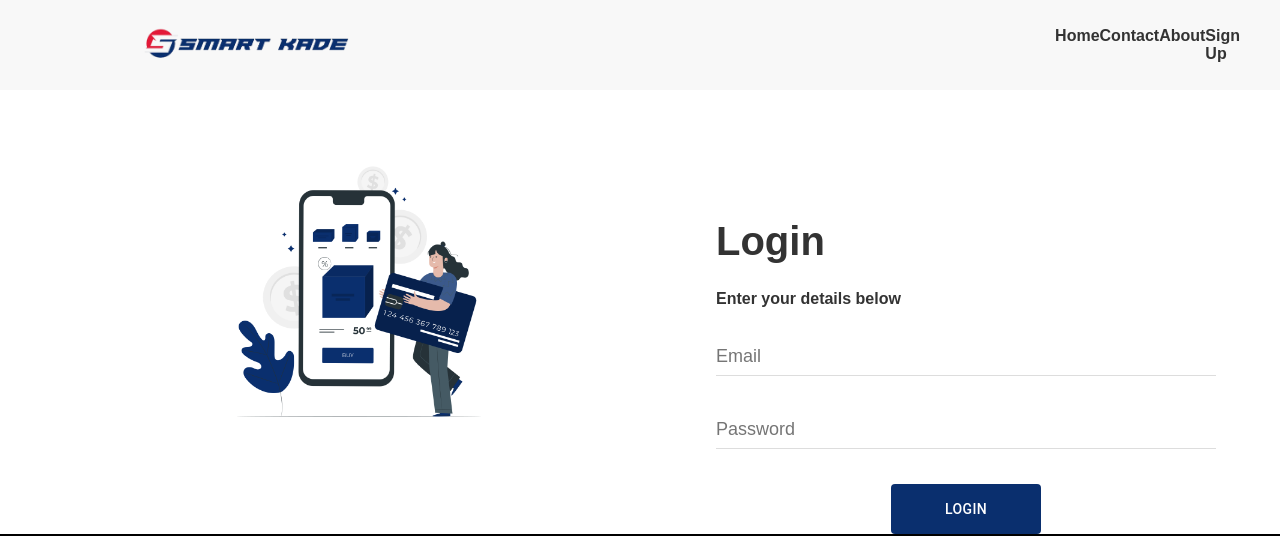
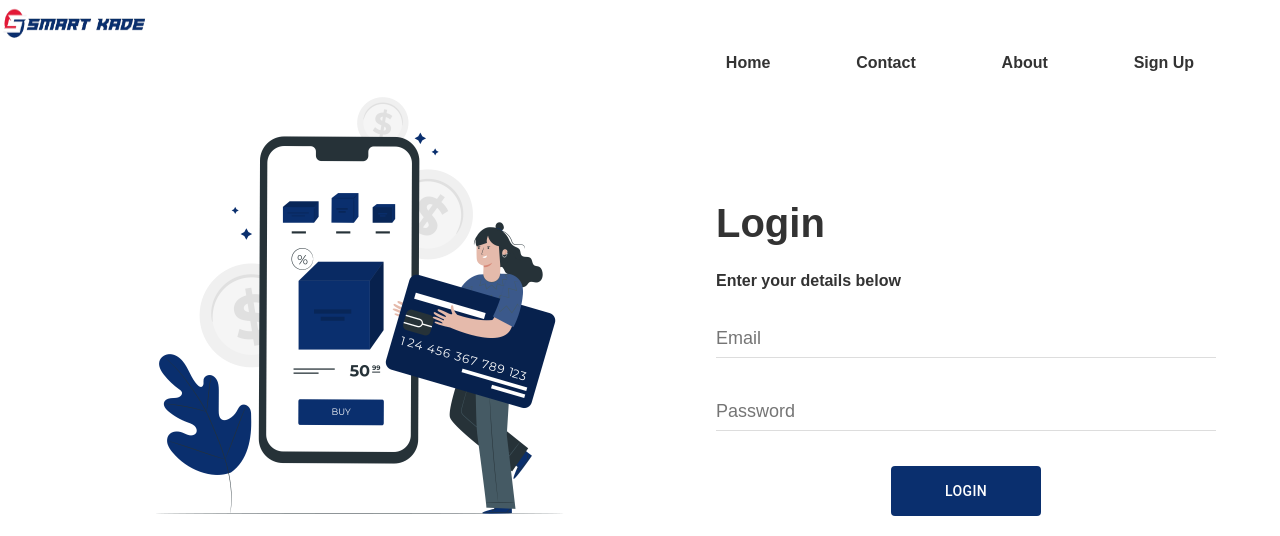
Before and after one commit to pasanmayura/Ecommerce_Website, a Next.js app in the folder frontend-admin/: page / in a window 1280 px wide. Shown: the top 536 px of the page. Built offline with nearby package versions, Linux system fonts and the light colour scheme.

Commit message:
refactor LoginAdmin component to update header class names and adjust image dimensions

```diff
--- a/frontend-admin/src/app/LoginAdmin/page.js
+++ b/frontend-admin/src/app/LoginAdmin/page.js
@@ -46,9 +46,9 @@ const LoginAdmin = () => {
 
   return (
     <div className="register">
-      <header className="header">
+      <header className="headerLoginAdmin">
         <Image
-          className="logo-smart-kade"
+          className="headerLoginAdmin-logo-smart-kade"
           alt="Smart Kade Logo"
           src={logoSmartKadeRemovebg1}
           width={150}
@@ -65,7 +65,7 @@ const LoginAdmin = () => {
 
       <main className="main-content">
         <div className="image-section">
-          <Image className="login-img" alt="Login Illustration" src={loginImg1} width={400} height={300} />
+          <Image className="login-img" alt="Login Illustration" src={loginImg1} height={600} width={500} />
         </div>
         <div className="login-form-section">
           <h1 className="form-title">Login</h1>
```
